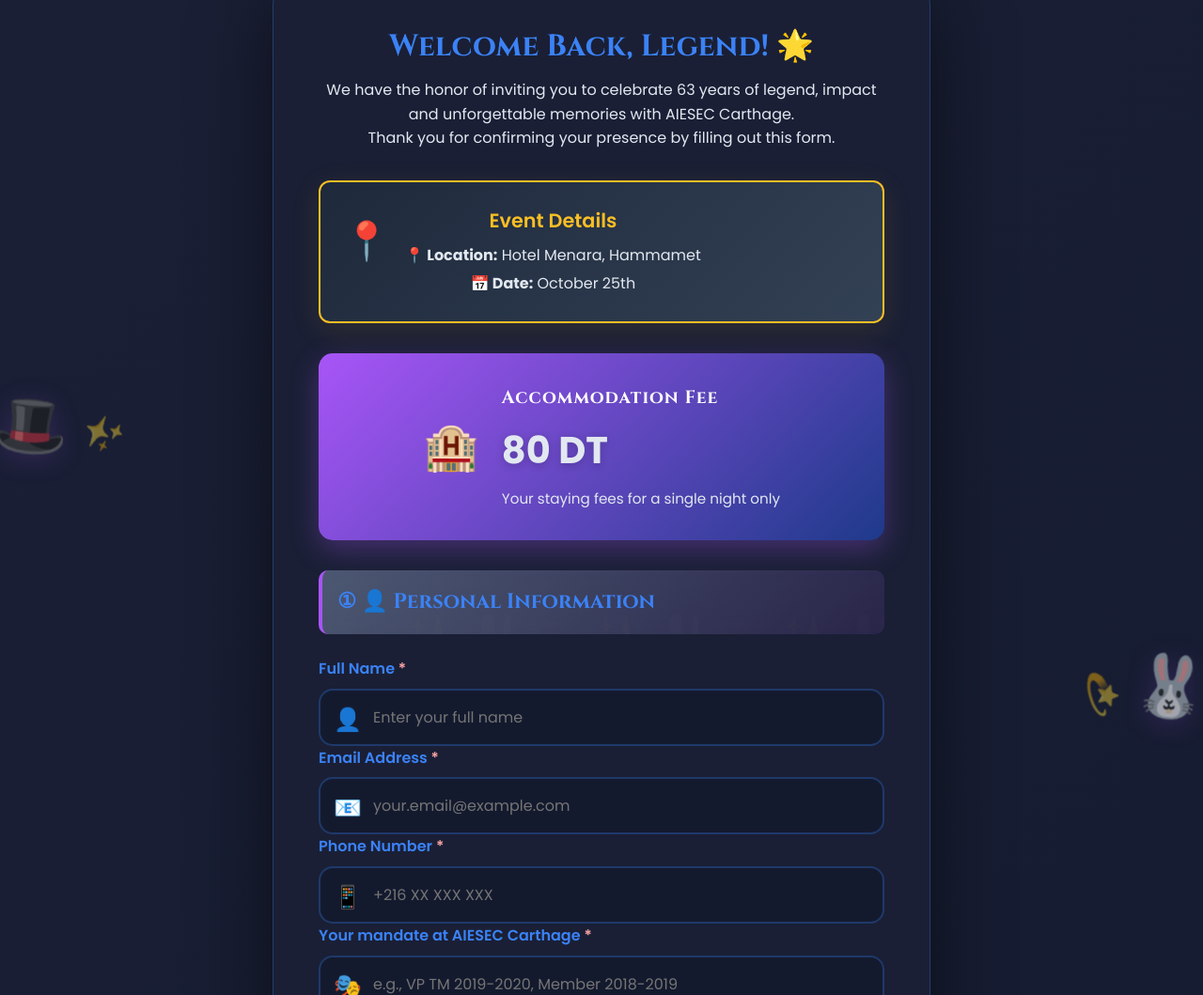
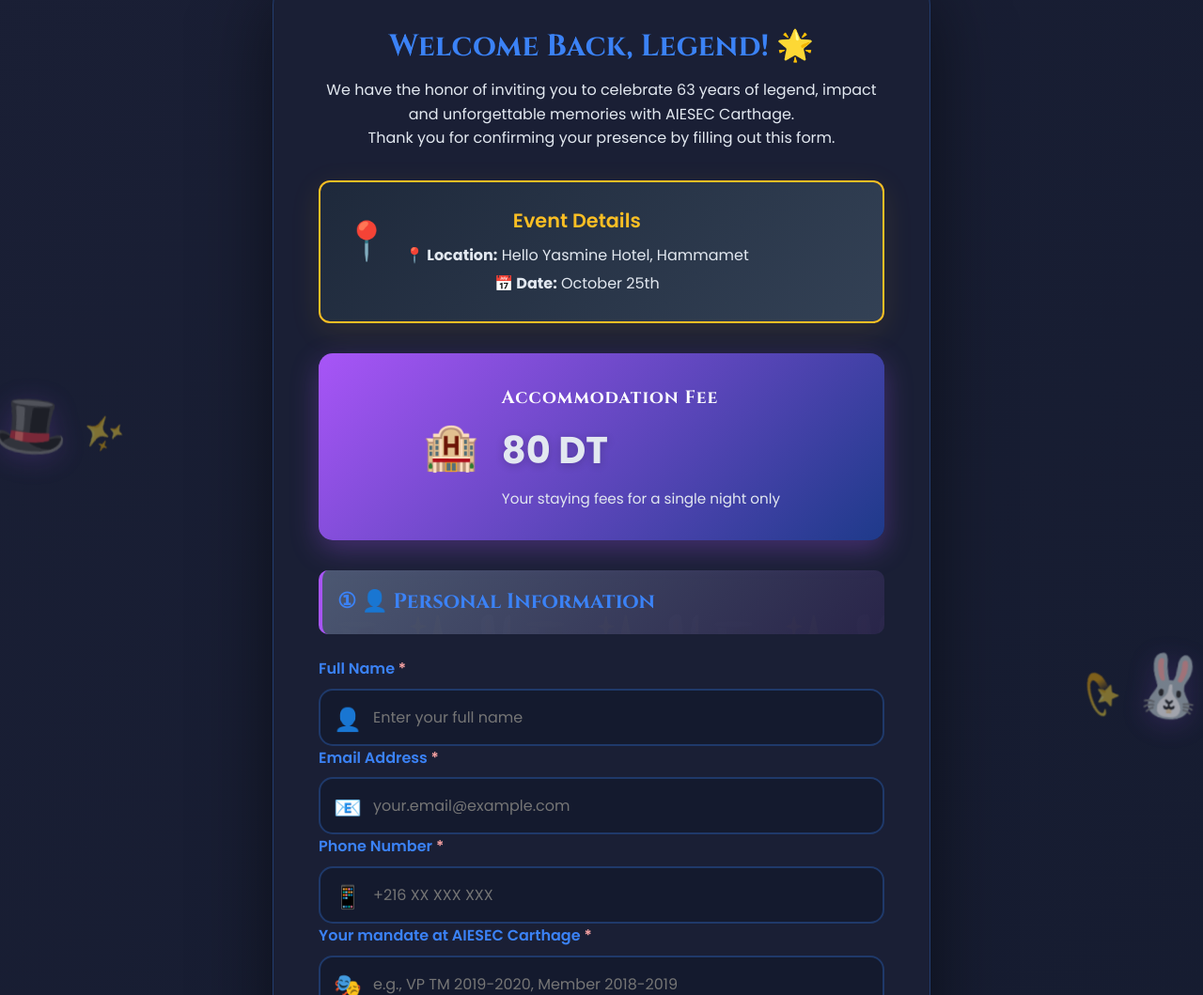
Before and after one commit to Nedim7050/cnn2k25-website, a plain HTML site: page register-alumni.html in a window 1280 px wide. Shown: the part 921-1980 px from the top of the page at 94% size. Drawn offline with Linux system fonts and the light colour scheme.

Commit message:
Update hotel name to Hello Yasmine Hotel, Hammamet on both registration forms

```diff
--- a/register-alumni.html
+++ b/register-alumni.html
@@ -178,7 +178,7 @@
                         <div class="event-icon">📍</div>
                         <div class="event-details">
                             <h3>Event Details</h3>
-                            <p><strong>📍 Location:</strong> Hotel Menara, Hammamet</p>
+                            <p><strong>📍 Location:</strong> Hello Yasmine Hotel, Hammamet</p>
                             <p><strong>📅 Date:</strong> October 25th</p>
                         </div>
                     </div>
```
Also changed, not shown: register.html (+1 -1 lines).
